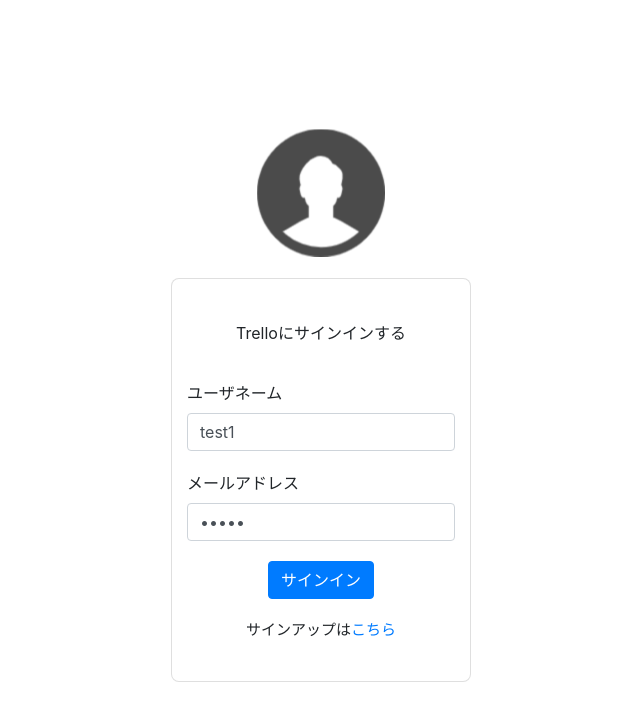
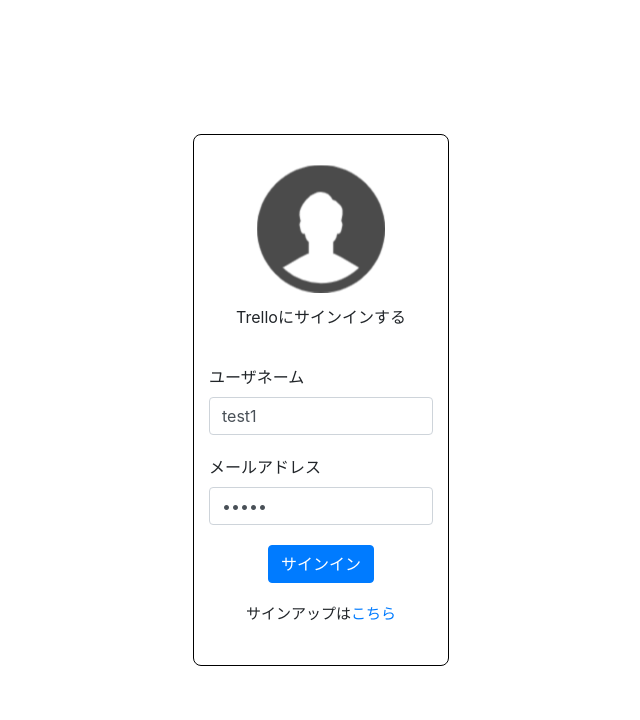
Before and after one commit to cmb-sy/Manage-Tasks-with-Kanban-board, a Vue app in the folder frontend/: page /signin in a window 1280 px wide. Shown: the top 720 px of the page, without its empty margins (319-959 px from the left). Built offline with nearby package versions, Linux system fonts and the light colour scheme; the HTML template or start-up script is replaced by a standard one.

Commit message:
cssの修正

```diff
--- a/frontend/src/assets/css/style.css
+++ b/frontend/src/assets/css/style.css
@@ -14,6 +14,7 @@
   margin: 0 auto;
   padding: 0;
   vertical-align: middle;
+  word-break: normal;
 }
 
 header {
@@ -30,6 +31,8 @@
   padding: 0 10px;
   width: calc(100% - 40px);
   height: 100%;
+  white-space: pre; /* 自動改行しない*/
+  overflow-x: auto;
 }
 
 .info-line {
@@ -52,17 +55,20 @@
 
 .text-input {
   padding: 10px 10px;
-  width: calc(90% - 30px);
+  width: calc(80% - 30px);
+
   background-color: #ccc;
-  border-radius: 8px;
+  border-radius: 5px;
   cursor: pointer;
   border: none;
   font-family: "Noto Sans Japanese", "Noto Sans", "system-ui", sans-serif;
-  font-weight: 700;
+  font-weight: 700; /* フォントのサイズ */
   font-size: 24px;
   color: #242424;
   cursor: pointer;
   overflow: overlay;
+  /* 水平方向に中央配置 */
+  margin: 0 auto;
 }
 
 .text-input:focus {
@@ -78,7 +84,7 @@
   border-radius: 8px;
   font-family: "Noto Sans Japanese", "Noto Sans", "system-ui", sans-serif;
   font-weight: 700;
-  font-size: 18px;
+  font-size: 15px;
   color: #fff;
 }
 
@@ -88,7 +94,7 @@
 }
 
 .active .text-input {
-  background-color: #fff;
+  background-color: yellow;
 }
 .addable .add-button {
   background-color: #00d78f;
@@ -155,6 +161,9 @@
   border-radius: 8px;
   width: 260px;
   cursor: pointer;
+  border: solid 1px black;
+  word-wrap: break-word;
+  white-space: pre-line; /* 高さ方向にも改行 */
 }
 
 .close-button {
@@ -174,45 +183,33 @@
 /* ---------------------------- */
 /* -------------認証------------ */
 /* ---------------------------- */
-.signout-center-item {
-  position: relative;
+
+/* サインアウト */
+.signout-center {
   display: flex;
+  flex-direction: column;
+  align-items: center;
   justify-content: center;
-  align-items: center;
-  height: 100vh;
-  text-align: center;
+  height: 65vh;
 }
 
-.signout-center-item img {
-  position: absolute;
-  top: 70px; /* テキストの上に配置したいだけの余白を設定 */
-  left: 50%; /* 画像を水平方向に中央に配置 */
-  transform: translateX(-50%); /* 画像の中央配置を調整 */
-  z-index: 1; /* 画像がテキストの上に表示されるようにz-indexを設定 */
+/* サインイン */
+.signin-center {
+  display: flex;
+  align-items: center;
+  justify-content: center;
+  height: 100vh;
+  width: 20%; /* 幅を20%に設定 */
+  margin: 0 auto; /* 左右の余白を自動的に均等に設定 */
 }
 
-.signin-center-item {
-  display: flex;
-  align-items: center;
-  height: 120vh;
-  max-width: 300px; /* 任意の幅に設定 */
-  margin: 0 auto; /* 要素を水平方向に中央配置 */
-}
-
-.signin-center-item img {
-  position: absolute;
-  top: -150px; /* テキストの上に配置したいだけの余白を設定 */
-  left: 50%; /* 画像を水平方向に中央に配置 */
-  transform: translateX(-50%); /* 画像の中央配置を調整 */
-  z-index: 1; /* 画像がテキストの上に表示されるようにz-indexを設定 */
-}
-
+/* サインアップ */
 .sign-form {
   display: flex;
   flex-direction: column;
   align-items: center;
   justify-content: center;
-  height: 100vh;
+  height: 80vh;
   text-align: center;
 }
 
--- a/frontend/src/components/BackBoard.vue
+++ b/frontend/src/components/BackBoard.vue
@@ -26,7 +26,7 @@
   <div>
     <nav><router-link to="/signout">サインアウト</router-link></nav>
     <main>
-      <p class="info-line">ALL : {{ totalCardCount }} tasks</p>
+      <p class="info-line">全カード数 : {{ totalCardCount }}</p>
       <div class="list-index">
         <draggable :list="slists" @end="movingList">
           <template #item="{ element, index }">
--- a/frontend/src/components/CardCard.vue
+++ b/frontend/src/components/CardCard.vue
@@ -33,8 +33,8 @@
 <template>
   <div class="card">
     <button class="close-button" @click="removeCardFromList">×</button>
-    <div class="body">
+    <p>
       {{ body }}
-    </div>
+    </p>
   </div>
 </template>
--- a/frontend/src/components/ListAdd.vue
+++ b/frontend/src/components/ListAdd.vue
@@ -41,12 +41,13 @@
       v-model="title"
       type="text"
       class="text-input"
-      placeholder="Add new list"
+      placeholder="カラムを追加"
       @focusin="startEditing"
       @focusout="finishEditing"
     />
+    <br />
     <button type="submit" class="add-button" v-if="isEditing || titleExists">
-      Add
+      追加
     </button>
   </form>
 </template>
--- a/frontend/src/components/ListList.vue
+++ b/frontend/src/components/ListList.vue
@@ -1,7 +1,7 @@
 <!--  -->
 <script setup>
 // ライブラリ
-import { defineProps, computed } from "vue";
+import { defineProps } from "vue";
 import { useStore } from "vuex";
 import draggable from "vuedraggable";
 
@@ -35,18 +35,12 @@
     store.dispatch("removelist", { listIndex: props.listIndex });
   }
 };
-
-// リストのカード数
-const totalCardInList = computed(() => {
-  return props.cards.length;
-});
 </script>
 
 <template>
   <div class="list">
     <div class="listheader">
       <p class="list-title">{{ title }}</p>
-      <p class="list-counter">total: {{ totalCardInList }}</p>
       <div class="deletelist" @click="removeList">×</div>
     </div>
 
--- a/frontend/src/components/authentication/SignIn.vue
+++ b/frontend/src/components/authentication/SignIn.vue
@@ -49,7 +49,7 @@
     <head>
       <title>ログイン</title>
     </head>
-    <div class="signin-center-item">
+    <div class="signin-center">
       <div class="card-body text-center card">
         <h1 class="card-title">
           <img src="../../assets/css/img/accountIcon.png" alt="ログイン" />
--- a/frontend/src/components/authentication/SignOut.vue
+++ b/frontend/src/components/authentication/SignOut.vue
@@ -11,10 +11,9 @@
 };
 </script>
 <template>
-  <div class="signout-center-item">
+  <div class="signout-center">
     <img src="../../assets/css/img/accountIcon.png" alt="ログイン" />
-    <div class="text-container">
-      <div class="card-body text-center card" style="text-align: center">
+    <div class="text-center card">
       <p>本当にサインアウトしますか？</p>
       <button
         type="submit"
@@ -26,5 +25,4 @@
       </button>
     </div>
   </div>
-  </div>
 </template>
--- a/frontend/src/components/authentication/SignUp.vue
+++ b/frontend/src/components/authentication/SignUp.vue
@@ -31,8 +31,6 @@
     <h2 class="sign-form-title">サインアップ</h2>
     <p>本サイトにユーザ登録する方はこちらから</p>
     <p><router-link to="/signin">サインインへ戻る</router-link></p>
-
-    <form>
     <div class="sign-form-group">
       <label for="username">ユーザー名</label>
       <input
@@ -73,6 +71,5 @@
         サインアップ
       </button>
     </div>
-    </form>
   </div>
 </template>
--- a/frontend/src/router/index.js
+++ b/frontend/src/router/index.js
@@ -3,13 +3,14 @@
  * templateにて：router-link to="/signup">hogehoge</router-link>
  * scriptにて：$router.push("/backboard");
  */
-
 import { createRouter, createWebHistory } from "vue-router";
 import SignUp from "../components/authentication/SignUp.vue";
 import SignIn from "../components/authentication/SignIn.vue";
-import SingnOut from "../components/authentication/SignOut.vue";
+import SignOut from "../components/authentication/SignOut.vue";
 import BackBoard from "../components/BackBoard.vue";
-
+// import { useStore } from "vuex";
+import store from "../store/index";
+// パスの設定
 const routes = [
   {
     path: "/signin",
@@ -24,12 +25,32 @@
   {
     path: "/signout",
     name: "signout",
-    component: SingnOut,
+    component: SignOut,
+    // ナビゲーションガード
+    beforeEnter: (to, from, next) => {
+      // ユーザがログインしているかどうかを確認
+      if (store.getters.getToken) {
+        // const store = useStore();
+        next(); // アクセスを許可
+      } else {
+        next("/signin"); // ログインページにリダイレクト
+      }
+    },
   },
   {
     path: "/backboard",
     name: "backboard",
     component: BackBoard,
+    // ナビゲーションガード
+    beforeEnter: (to, from, next) => {
+      // ユーザがログインしているかどうかを確認
+      if (store.getters.getToken) {
+        // const store = useStore();
+        next(); // アクセスを許可
+      } else {
+        next("/signin"); // ログインページにリダイレクト
+      }
+    },
   },
 ];
 
--- a/frontend/src/store/index.js
+++ b/frontend/src/store/index.js
@@ -25,12 +25,10 @@
         ],
 
     // 認証用
-    authentication: [
-      {
-        token: "",
-        username: "",
-      },
-    ],
+    authentication: {
+      token: "",
+      username: "",
+    },
   },
 
   mutations: {
@@ -53,11 +51,13 @@
 
     // 認証用
     updateAuthentication(state, payload) {
-      state.authentication = payload.authentication;
+      state.authentication.token = payload.token;
+      state.authentication.username = payload.username;
     },
 
-    removeAuthenticator(state) {
-      state.removeAuthentication = "";
+    removeAuthentication(state) {
+      state.authentication.token = "";
+      state.authentication.username = "";
     },
   },
 
@@ -81,10 +81,10 @@
 
     // 認証用
     updateAuthentication(context, payload) {
-      context.commit = ("updateAuthentication", payload);
+      context.commit("updateAuthentication", payload);
     },
 
-    removeAuthenticator(context) {
+    removeAuthentication(context) {
       context.commit("removeAuthentication");
     },
   },
@@ -94,6 +94,10 @@
       state.lists.map((content) => (count += content.cards.length));
       return count;
     },
+
+    getToken(state) {
+      return state.authentication.token;
+    },
   },
 });
 
```
Also changed, not shown: frontend/src/components/CardAdd.vue (+4 -4 lines), 1 other file (tests, documents, lock files or other folders). Lines whose indentation alone changed are shown as unchanged.
